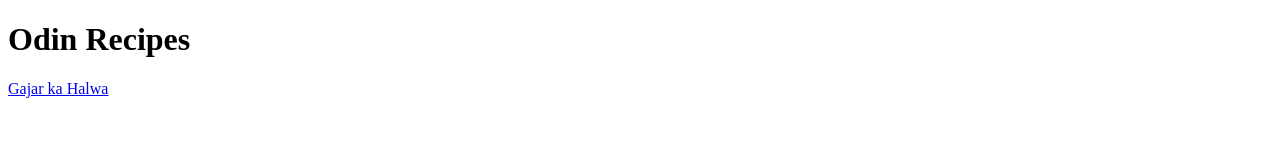
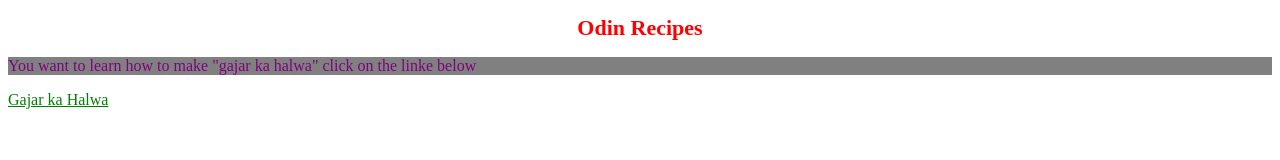
Before and after one commit to Anugrah420/projectRecipes, a plain HTML site: page index.html in a window 1280 px wide. Drawn offline with Linux system fonts and the light colour scheme.

Commit message:
added CSS

```diff
--- a/index.html
+++ b/index.html
@@ -4,9 +4,11 @@
     <meta charset="UTF-8">
     <meta name="viewport" content="width=device-width, initial-scale=1.0">
     <title>Document</title>
+    <link rel="stylesheet" href="style.css">
 </head>
 <body>
-    <h1>Odin Recipes</h1>
+    <h1 class="heading">Odin Recipes</h1>
+    <p class="instructions" id="click">You want to learn how to make "gajar ka halwa" click on the linke below</p>
     <a href="recipes/halwa.html">Gajar ka Halwa</a>
 
 </body>
--- /dev/null
+++ b/style.css
@@ -0,0 +1,22 @@
+  * {
+    color: purple;
+  }
+
+  a {
+    color: green;
+  }
+
+  .heading{
+    color: red;
+    font-family: 'Times New Roman', Times, serif;
+    font-size: 22px;
+    font-weight: 700;
+    text-align: center;
+
+  }
+
+  #click{
+    background-color: grey;
+  }
+  /* descendant combinator */
+  /* typography basics and text-align */
```
